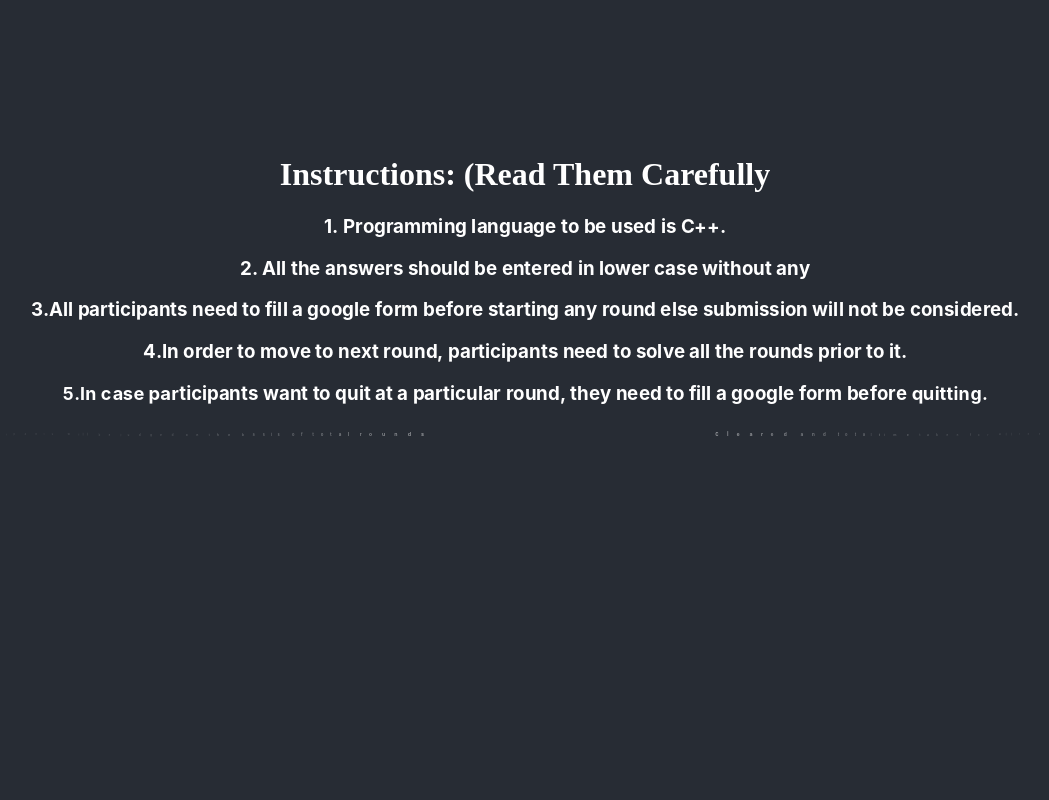
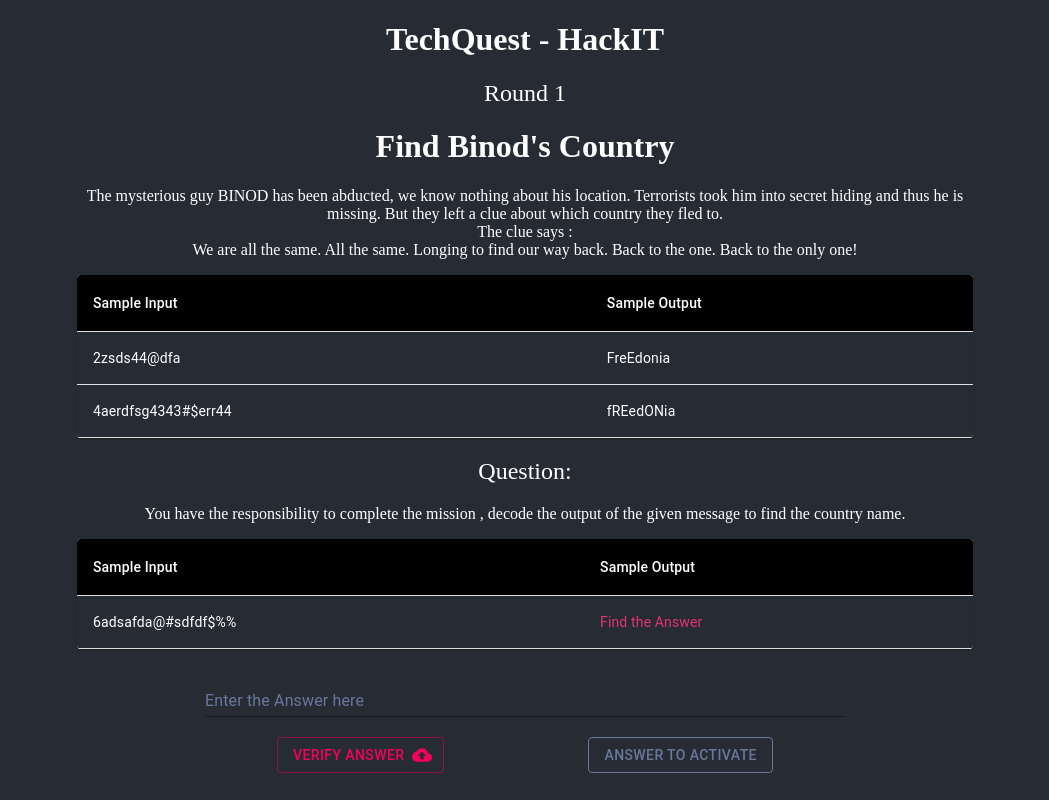
Before and after one commit to seneark/RoUNd1HaCk, a React (Create React App) app: page / in a window 1280 px wide. Shown: the top 800 px of the page, without its empty margins (115-1164 px from the left). Built offline with nearby package versions, Linux system fonts and the light colour scheme; a web font is replaced by a local one.

Commit message:
Complete for first screening

```diff
--- a/src/Routes.js
+++ b/src/Routes.js
@@ -2,12 +2,10 @@ import React from 'react';
 import { Switch,Route } from 'react-router-dom';
 
 import Round1 from "./Views/Round1";
-import Home from "./Views/home";
 const Routes = (props) => {
     return (
         <Switch>
-            <Route path={process.env.PUBLIC_URL + "/"} component={Home}/>
-            <Route path={process.env.PUBLIC_URL + "/Round1"} component={Round1}/>
+            <Route path={process.env.PUBLIC_URL + "/"} exact component={Round1}/>
         </Switch>
     );
 };
```
